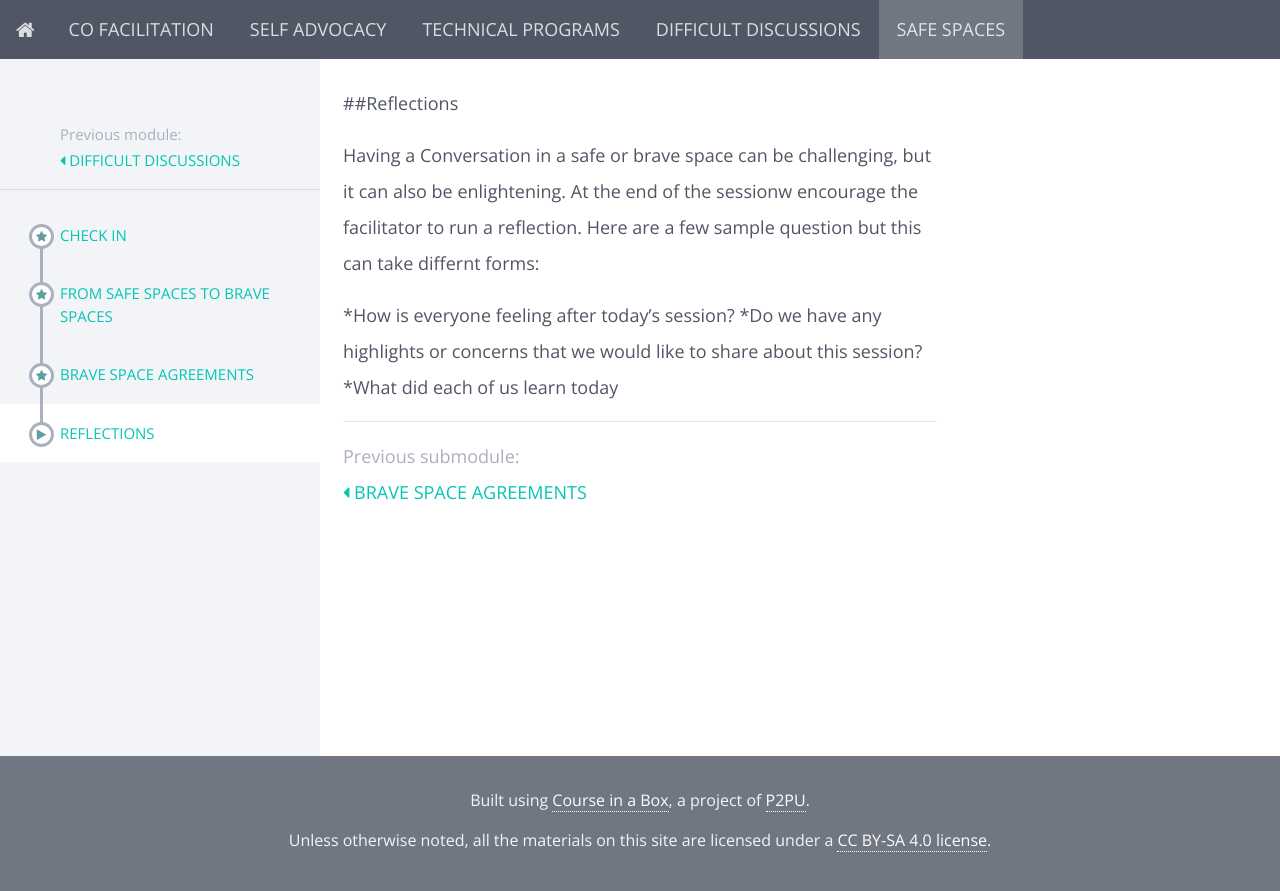
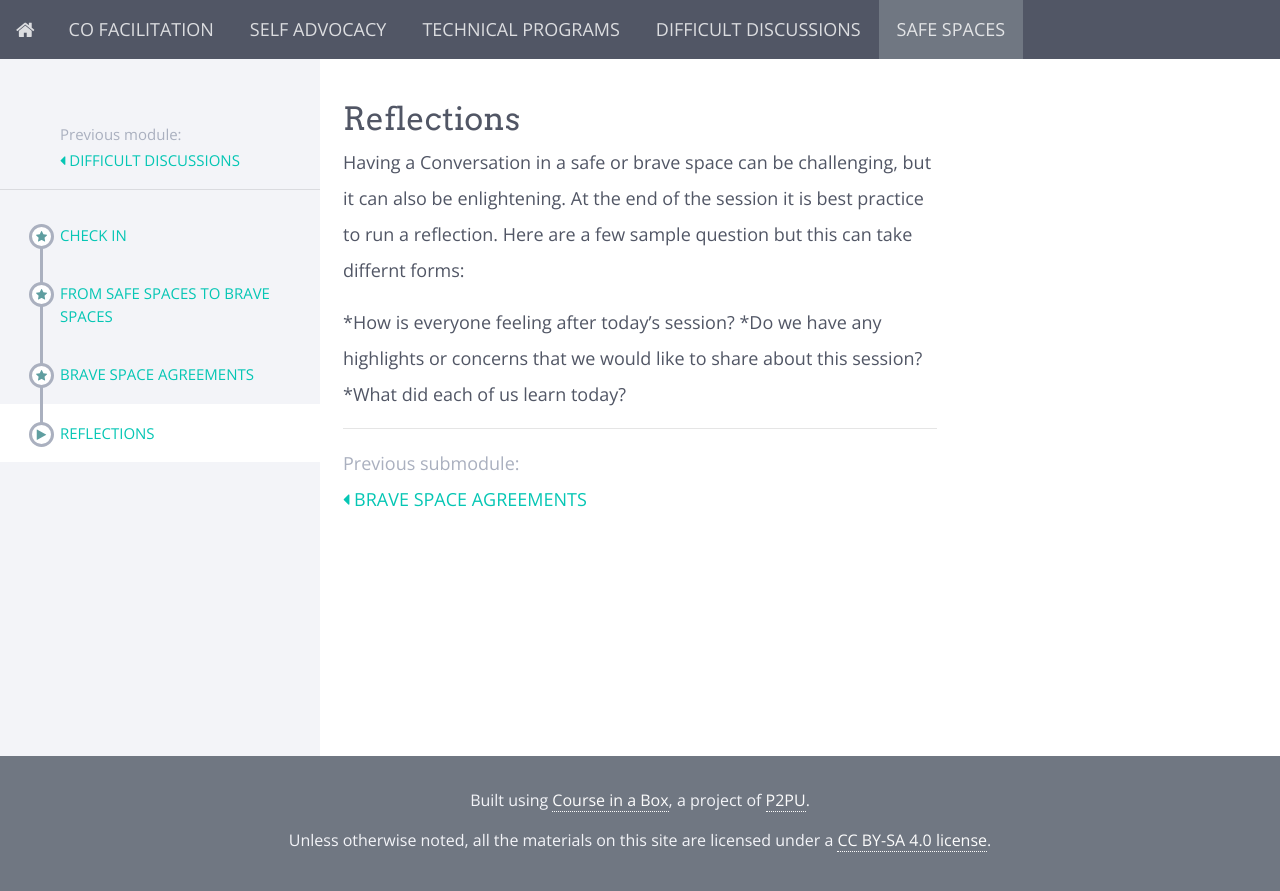
Before and after one commit to p2pu/advanced-facilitation, a Jekyll site: the page built from modules/Safe-Spaces/_posts/2000-01-04-Reflections.md, in a window 1280 px wide. Shown: the top 891 px of the page. Built offline with Jekyll 4.4.1, drawn with Linux system fonts in a browser that asks for light colours; nearby versions of some CDN libraries.

Commit message:
Update 2000-01-04-Reflections.md

```diff
--- a/modules/Safe-Spaces/_posts/2000-01-04-Reflections.md
+++ b/modules/Safe-Spaces/_posts/2000-01-04-Reflections.md
@@ -1,7 +1,7 @@
-##Reflections
+## Reflections
 
-Having a Conversation in a safe or brave space can be challenging, but it can also be enlightening.  At the end of the sessionw encourage the facilitator to run a reflection. Here are a few sample question but this can take differnt forms:
+Having a Conversation in a safe or brave space can be challenging, but it can also be enlightening.  At the end of the session it is best practice to run a reflection. Here are a few sample question but this can take differnt forms:
 
 *How is everyone feeling after today's session?
 *Do we have any highlights or concerns that we would like to share about this session?
-*What did each of us learn today
+*What did each of us learn today?
```
